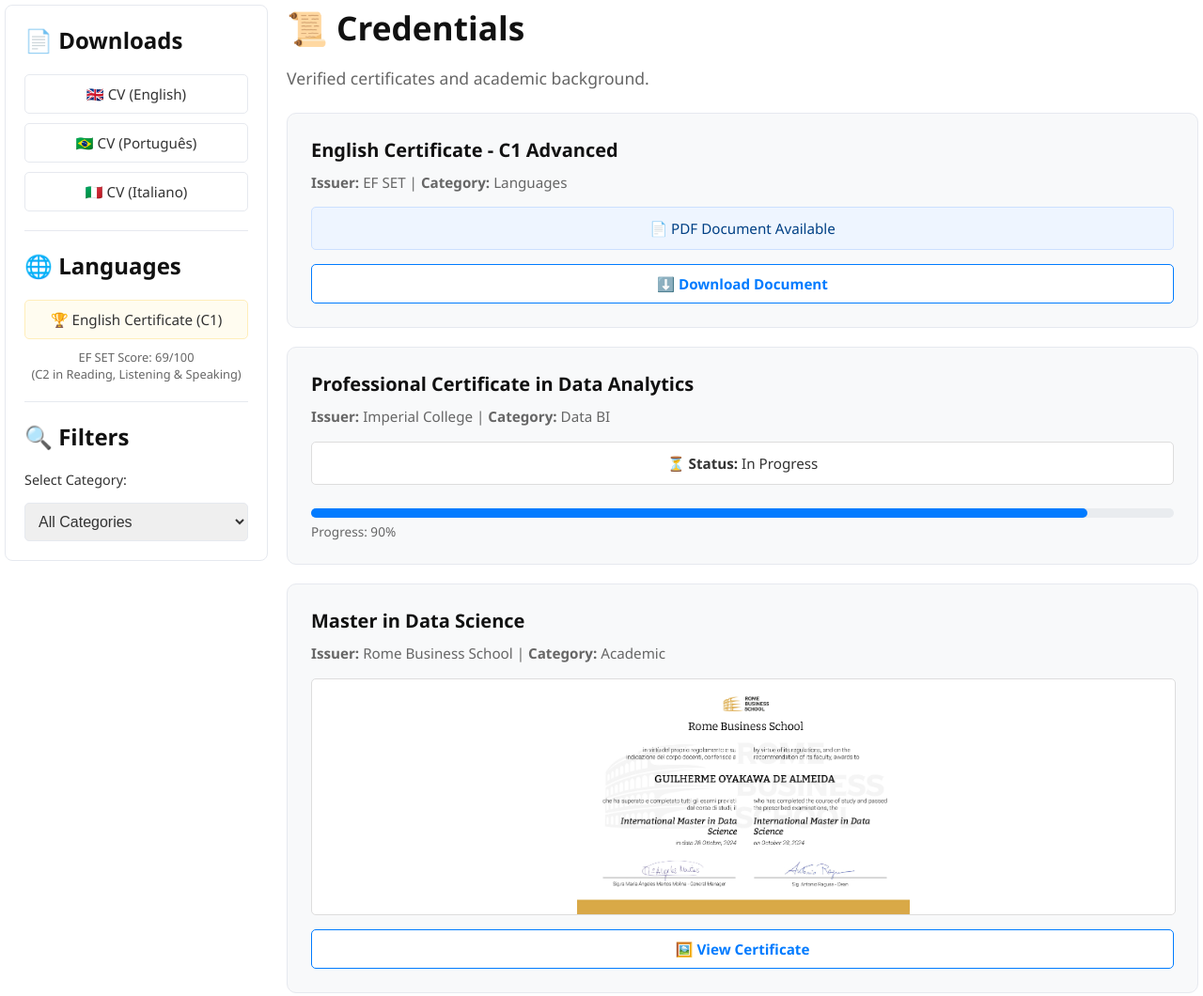
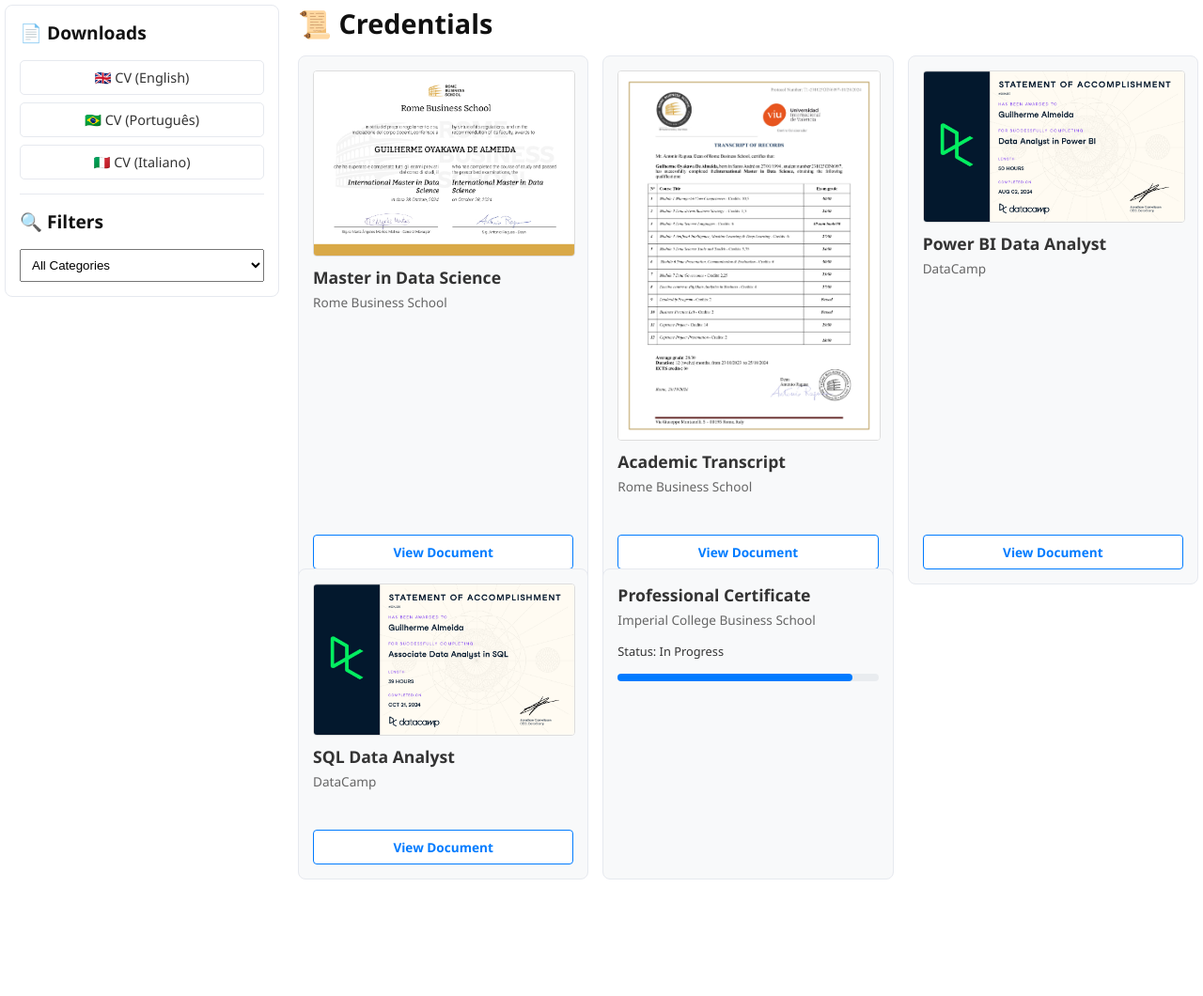
Before and after one commit to GuiAlmeida94/MyCredentials, a plain HTML site: page credentials.html in a window 1280 px wide. Shown: the top 1060 px of the page at 94% size. After the commit the page ends 936 px from the top, so only its background shows below. Drawn offline with Linux system fonts and the light colour scheme.

Commit message:
Update credentials.html

```diff
--- a/credentials.html
+++ b/credentials.html
@@ -4,63 +4,47 @@
 <meta charset="UTF-8">
 <meta name="viewport" content="width=device-width, initial-scale=1.0">
 <style>
-    /* Base variables and colors */
     :root { --blue: #007bff; --bg-main: #ffffff; --bg-card: #f8f9fa; --border: #e6e9ef; --text-main: #333; --text-muted: #666; }
+    body { font-family: 'Segoe UI', Tahoma, sans-serif; margin: 0; background: var(--bg-main); color: var(--text-main); padding: 5px; }
 
-    /* Global styles adjusted for Google Sites iframes */
-    body { font-family: 'Segoe UI', Tahoma, sans-serif; margin: 0; background: var(--bg-main); color: var(--text-main); padding: 5px; box-sizing: border-box; }
+    /* Layout Flexbox sem travas de posição */
+    .layout-container { display: flex; flex-direction: row; gap: 20px; align-items: flex-start; }
 
-    /* Layout using Flexbox for sidebar/main - No fixed positioning to avoid cutting off content */
-    .layout-container { display: flex; flex-direction: row; gap: 20px; align-items: flex-start; max-width: 100%; }
+    /* Sidebar Coluna Esquerda */
+    .sidebar { width: 260px; flex-shrink: 0; background: #fff; padding: 15px; border: 1px solid var(--border); border-radius: 8px; }
 
-    /* Sidebar Column - Left */
-    .sidebar { width: 280px; flex-shrink: 0; background: #fff; padding: 20px; border: 1px solid var(--border); border-radius: 8px; box-sizing: border-box; }
-
-    /* Main Content Column - Right */
+    /* Coluna Direita */
     .main-content { flex-grow: 1; min-width: 0; }
 
-    h2, h3 { margin-top: 0; color: #111; }
-    h1 { margin-top: 0; margin-bottom: 5px; font-size: 2.2rem; color: #111; }
-    hr { border: 0; border-top: 1px solid var(--border); margin: 20px 0; }
+    h2, h3 { margin-top: 0; color: #111; font-size: 1.2rem; }
+    h1 { margin-top: 0; margin-bottom: 5px; font-size: 1.8rem; color: #111; }
+    hr { border: 0; border-top: 1px solid var(--border); margin: 15px 0; }
 
-    /* Buttons in Sidebar */
-    .btn { display: block; width: 100%; text-align: center; background: #fff; border: 1px solid var(--border); padding: 10px; margin-bottom: 10px; border-radius: 5px; text-decoration: none; color: var(--text-main); font-size: 0.95rem; cursor: pointer; transition: all 0.2s; box-sizing: border-box; }
+    /* Buttons */
+    .btn { display: block; width: 100%; text-align: center; background: #fff; border: 1px solid var(--border); padding: 8px; margin-bottom: 8px; border-radius: 5px; text-decoration: none; color: var(--text-main); font-size: 0.9rem; cursor: pointer; box-sizing: border-box; }
     .btn:hover { border-color: var(--blue); color: var(--blue); }
 
-    /* Filter dropdown */
-    select { width: 100%; padding: 10px; border-radius: 5px; border: 1px solid var(--border); font-size: 1rem; margin-top: 10px; color: var(--text-main); }
+    /* Grid de Certificados */
+    .grid { display: grid; grid-template-columns: repeat(auto-fill, minmax(300px, 1fr)); gap: 15px; margin-top: 15px; }
+    .card-wrapper { display: block; }
+    .cert-card { border: 1px solid var(--border); border-radius: 8px; padding: 15px; background-color: var(--bg-card); height: 100%; display: flex; flex-direction: column; }
 
-    /* THE FIX: Changed from Grid to Flex Column to force vertical stacking */
-    .grid { display: flex; flex-direction: column; gap: 20px; margin-top: 20px; max-width: 100%; }
+    /* Ajuste das Imagens via CDN */
+    .cert-img { width: 100%; border-radius: 4px; border: 1px solid #ddd; margin-bottom: 10px; background: #fff; display: block; }
 
-    /* Ensures each card spans full available width */
-    .card-wrapper { display: block; width: 100%; box-sizing: border-box; }
+    .cert-title { font-size: 1.1rem; font-weight: bold; margin-bottom: 5px; }
+    .cert-meta { font-size: 0.85rem; color: var(--text-muted); margin-bottom: 10px; }
 
-    /* Individual Certificate Card styling */
-    .cert-card { border: 1px solid var(--border); border-radius: 10px; padding: 25px; background-color: var(--bg-card); display: flex; flex-direction: column; box-sizing: border-box; width: 100%; }
-
-    /* Certificate Images (JPG/PNG) using CDN URLs and sized appropriately for list view */
-    .cert-img { width: 100%; border-radius: 5px; border: 1px solid #ddd; margin-bottom: 15px; object-fit: contain; max-height: 250px; background: #fff; display: block; }
-
-    .cert-title { font-size: 1.25rem; font-weight: bold; margin-bottom: 10px; color: #111; }
-    .cert-meta { font-size: 0.95rem; color: var(--text-muted); line-height: 1.5; margin-bottom: 15px; }
-
-    /* The blue download buttons inside cards */
-    .btn-download { display: block; width: 100%; text-align: center; background: #fff; border: 1px solid var(--blue); color: var(--blue); padding: 10px; margin-top: auto; border-radius: 5px; text-decoration: none; font-weight: bold; font-size: 0.95rem; box-sizing: border-box;}
+    .btn-download { background: #fff; border: 1px solid var(--blue); color: var(--blue); padding: 8px; text-align: center; border-radius: 4px; text-decoration: none; font-weight: bold; font-size: 0.85rem; margin-top: auto; }
     .btn-download:hover { background: var(--blue); color: #fff; }
 
-    /* Blue box for PDF documents text info */
-    .status-info { background: #eef5ff; border: 1px solid #cce0ff; color: #004085; padding: 12px; border-radius: 5px; font-size: 0.95rem; margin-bottom: 15px; text-align: center; box-sizing: border-box;}
+    /* Progress Bar */
+    .progress-bg { background: #e9ecef; border-radius: 10px; height: 8px; width: 100%; margin: 10px 0; }
+    .progress-fill { background: var(--blue); height: 100%; border-radius: 10px; width: 90%; }
 
-    /* In-Progress Progress Bar styling */
-    .progress-container { width: 100%; background-color: #e9ecef; border-radius: 5px; margin-top: 10px; height: 10px; }
-    .progress-bar { width: 90%; background-color: var(--blue); height: 100%; border-radius: 5px; }
-    .progress-text { font-size: 0.85rem; color: var(--text-muted); margin-top: 5px; }
-
-    /* Responsive adjustment for actual mobile devices or narrow Site widgets */
-    @media (max-width: 800px) {
+    @media (max-width: 700px) {
         .layout-container { flex-direction: column; }
-        .sidebar { width: 100%; box-sizing: border-box; border-right: none; border-bottom: 1px solid var(--border); }
+        .sidebar { width: 100%; }
     }
 </style>
 </head>
@@ -69,23 +53,13 @@
 <div class="layout-container">
     <div class="sidebar">
         <h2>📄 Downloads</h2>
-        <a href="https://raw.githubusercontent.com/GuiAlmeida94/MyCredentials/main/English-Guilherme-Oyakawa-Almeida-2026.pdf" class="btn" target="_blank" download>🇬🇧 CV (English)</a>
-        <a href="https://raw.githubusercontent.com/GuiAlmeida94/MyCredentials/main/Portugues-Guilherme-Oyakawa-Almeida-2026.pdf" class="btn" target="_blank" download>🇧🇷 CV (Português)</a>
-        <a href="https://raw.githubusercontent.com/GuiAlmeida94/MyCredentials/main/Italiano-Guilherme-Oyakawa-Almeida-2026.pdf" class="btn" target="_blank" download>🇮🇹 CV (Italiano)</a>
-
+        <a href="https://raw.githubusercontent.com/GuiAlmeida94/MyCredentials/main/English-Guilherme-Oyakawa-Almeida-2026.pdf" class="btn" target="_blank">🇬🇧 CV (English)</a>
+        <a href="https://raw.githubusercontent.com/GuiAlmeida94/MyCredentials/main/Portugues-Guilherme-Oyakawa-Almeida-2026.pdf" class="btn" target="_blank">🇧🇷 CV (Português)</a>
+        <a href="https://raw.githubusercontent.com/GuiAlmeida94/MyCredentials/main/Italiano-Guilherme-Oyakawa-Almeida-2026.pdf" class="btn" target="_blank">🇮🇹 CV (Italiano)</a>
         <hr>
-
-        <h2>🌐 Languages</h2>
-        <a href="https://raw.githubusercontent.com/GuiAlmeida94/MyCredentials/main/English_Certificate.pdf" class="btn" target="_blank" style="background:#fffcf0; border-color:#ffeeba;">🏆 English Certificate (C1)</a>
-        <p style="font-size: 0.8rem; color: #666; text-align: center; margin-top: 5px;">EF SET Score: 69/100<br>(C2 in Reading, Listening & Speaking)</p>
-
-        <hr>
-
         <h2>🔍 Filters</h2>
-        <p style="font-size: 0.9rem; margin-bottom: 5px;">Select Category:</p>
-        <select id="categoryFilter" onchange="filterCerts()">
+        <select id="cat" onchange="filter()" style="width:100%; padding:8px;">
             <option value="All">All Categories</option>
-            <option value="Languages">Languages</option>
             <option value="Data BI">Data BI</option>
             <option value="Academic">Academic</option>
             <option value="SQL">SQL</option>
@@ -95,72 +69,50 @@
 
     <div class="main-content">
         <h1>📜 Credentials</h1>
-        <p style="color: var(--text-muted); font-size: 1.1rem; margin-bottom: 25px;">Verified certificates and academic background.</p>
+        <div class="grid">
 
-        <div class="grid" id="certGrid">
-
-            <div class="card-wrapper" data-category="Languages">
+            <div class="card-wrapper" data-cat="Academic">
                 <div class="cert-card">
-                    <div class="cert-title">English Certificate - C1 Advanced</div>
-                    <div class="cert-meta"><b>Issuer:</b> EF SET | <b>Category:</b> Languages</div>
-                    <div class="status-info">📄 PDF Document Available</div>
-                    <a href="https://raw.githubusercontent.com/GuiAlmeida94/MyCredentials/main/English_Certificate.pdf" class="btn-download" target="_blank" download>⬇️ Download Document</a>
+                    <img src="https://raw.githubusercontent.com/GuiAlmeida94/MyCredentials/main/Certificate%20-%20GUILHERME%20OYAKAWA%20DE%20ALMEIDA.jpg" class="cert-img">
+                    <div class="cert-title">Master in Data Science</div>
+                    <div class="cert-meta">Rome Business School</div>
+                    <a href="https://raw.githubusercontent.com/GuiAlmeida94/MyCredentials/main/Certificate%20-%20GUILHERME%20OYAKAWA%20DE%20ALMEIDA.jpg" class="btn-download" target="_blank">View Document</a>
                 </div>
             </div>
 
-            <div class="card-wrapper" data-category="Data BI">
+            <div class="card-wrapper" data-cat="Academic">
                 <div class="cert-card">
-                    <div class="cert-title">Professional Certificate in Data Analytics</div>
-                    <div class="cert-meta"><b>Issuer:</b> Imperial College | <b>Category:</b> Data BI</div>
-                    <div class="status-info" style="background: #fff; border-color: #ddd; color:#333;">⏳ <b>Status:</b> In Progress</div>
-                    <div class="progress-container"><div class="progress-bar"></div></div>
-                    <div class="progress-text">Progress: 90%</div>
+                    <img src="https://raw.githubusercontent.com/GuiAlmeida94/MyCredentials/main/Transcript%20-%20Guilherme%20Oyakawa%20De%20Almeida.jpg" class="cert-img">
+                    <div class="cert-title">Academic Transcript</div>
+                    <div class="cert-meta">Rome Business School</div>
+                    <a href="https://raw.githubusercontent.com/GuiAlmeida94/MyCredentials/main/Transcript%20-%20Guilherme%20Oyakawa%20De%20Almeida.jpg" class="btn-download" target="_blank">View Document</a>
                 </div>
             </div>
 
-            <div class="card-wrapper" data-category="Academic">
+            <div class="card-wrapper" data-cat="Data BI">
                 <div class="cert-card">
-                    <div class="cert-title">Master in Data Science</div>
-                    <div class="cert-meta"><b>Issuer:</b> Rome Business School | <b>Category:</b> Academic</div>
-                    <img src="https://raw.githubusercontent.com/GuiAlmeida94/MyCredentials/main/Certificate%20-%20GUILHERME%20OYAKAWA%20DE%20ALMEIDA.jpg" alt="Master Certificate" class="cert-img">
-                    <a href="https://raw.githubusercontent.com/GuiAlmeida94/MyCredentials/main/Certificate%20-%20GUILHERME%20OYAKAWA%20DE%20ALMEIDA.jpg" class="btn-download" target="_blank">🖼️ View Certificate</a>
+                    <img src="https://raw.githubusercontent.com/GuiAlmeida94/MyCredentials/main/DataCampCertification_PBI.jpg" class="cert-img">
+                    <div class="cert-title">Power BI Data Analyst</div>
+                    <div class="cert-meta">DataCamp</div>
+                    <a href="https://raw.githubusercontent.com/GuiAlmeida94/MyCredentials/main/DataCampCertification_PBI.jpg" class="btn-download" target="_blank">View Document</a>
                 </div>
             </div>
 
-            <div class="card-wrapper" data-category="Academic">
+            <div class="card-wrapper" data-cat="SQL">
                 <div class="cert-card">
-                    <div class="cert-title">Master - Academic Transcript</div>
-                    <div class="cert-meta"><b>Issuer:</b> Rome Business School | <b>Category:</b> Academic</div>
-                    <img src="https://raw.githubusercontent.com/GuiAlmeida94/MyCredentials/main/Transcript%20-%20Guilherme%20Oyakawa%20De%20Almeida.jpg" alt="Transcript" class="cert-img">
-                    <a href="https://raw.githubusercontent.com/GuiAlmeida94/MyCredentials/main/Transcript%20-%20Guilherme%20Oyakawa%20De%20Almeida.jpg" class="btn-download" target="_blank">🖼️ View Transcript</a>
+                    <img src="https://raw.githubusercontent.com/GuiAlmeida94/MyCredentials/main/DataCampCertification_SQL.jpg" class="cert-img">
+                    <div class="cert-title">SQL Data Analyst</div>
+                    <div class="cert-meta">DataCamp</div>
+                    <a href="https://raw.githubusercontent.com/GuiAlmeida94/MyCredentials/main/DataCampCertification_SQL.jpg" class="btn-download" target="_blank">View Document</a>
                 </div>
             </div>
 
-            <div class="card-wrapper" data-category="Data BI">
+            <div class="card-wrapper" data-cat="Data BI">
                 <div class="cert-card">
-                    <div class="cert-title">Power BI Data Analyst</div>
-                    <div class="cert-meta"><b>Issuer:</b> DataCamp | <b>Category:</b> Data BI</div>
-                    <img src="https://raw.githubusercontent.com/GuiAlmeida94/MyCredentials/main/DataCampCertification_PBI.jpg" alt="Power BI Certificate" class="cert-img">
-                    <a href="https://raw.githubusercontent.com/GuiAlmeida94/MyCredentials/main/DataCampCertification_PBI.jpg" class="btn-download" target="_blank">🖼️ View Certificate</a>
-                </div>
-            </div>
-
-            <div class="card-wrapper" data-category="SQL">
-                <div class="cert-card">
-                    <div class="cert-title">SQL Data Analyst</div>
-                    <div class="cert-meta"><b>Issuer:</b> DataCamp | <b>Category:</b> SQL</div>
-                    <img src="https://raw.githubusercontent.com/GuiAlmeida94/MyCredentials/main/DataCampCertification_SQL.jpg" alt="SQL Certificate" class="cert-img">
-                    <div class="cert-meta" style="color:var(--text-muted); font-style: italic;">*JPG file not found in repository, showing download link only*</div>
-                    <a href="https://github.com/GuiAlmeida94/MyCredentials/raw/main/DataCampCertification_SQL.jpg" class="btn-download" target="_blank">⬇️ Download/View Document</a>
-                </div>
-            </div>
-
-            <div class="card-wrapper" data-category="Python">
-                <div class="cert-card">
-                    <div class="cert-title">Python Data Analyst</div>
-                    <div class="cert-meta"><b>Issuer:</b> DataCamp | <b>Category:</b> Python</div>
-                    <img src="https://raw.githubusercontent.com/GuiAlmeida94/MyCredentials/main/certificate_python%20Data%20Analyst.jpg" alt="Python Certificate" class="cert-img">
-                    <a href="https://raw.githubusercontent.com/GuiAlmeida94/MyCredentials/main/certificate_python%20Data%20Analyst.jpg" class="btn-download" target="_blank">🖼️ View Certificate</a>
+                    <div class="cert-title">Professional Certificate</div>
+                    <div class="cert-meta">Imperial College Business School</div>
+                    <p style="font-size:0.8rem; margin:5px 0;">Status: In Progress</p>
+                    <div class="progress-bg"><div class="progress-fill"></div></div>
                 </div>
             </div>
 
@@ -169,18 +121,12 @@
 </div>
 
 <script>
-    function filterCerts() {
-        var selected = document.getElementById("categoryFilter").value;
-        var cards = document.querySelectorAll(".card-wrapper");
-
-        cards.forEach(function(card) {
-            if (selected === "All" || card.getAttribute("data-category") === selected) {
-                card.style.display = "block";
-            } else {
-                card.style.display = "none";
-            }
-        });
-    }
+function filter() {
+    var val = document.getElementById("cat").value;
+    document.querySelectorAll(".card-wrapper").forEach(c => {
+        c.style.display = (val === "All" || c.getAttribute("data-cat") === val) ? "block" : "none";
+    });
+}
 </script>
 </body>
 </html>
```
